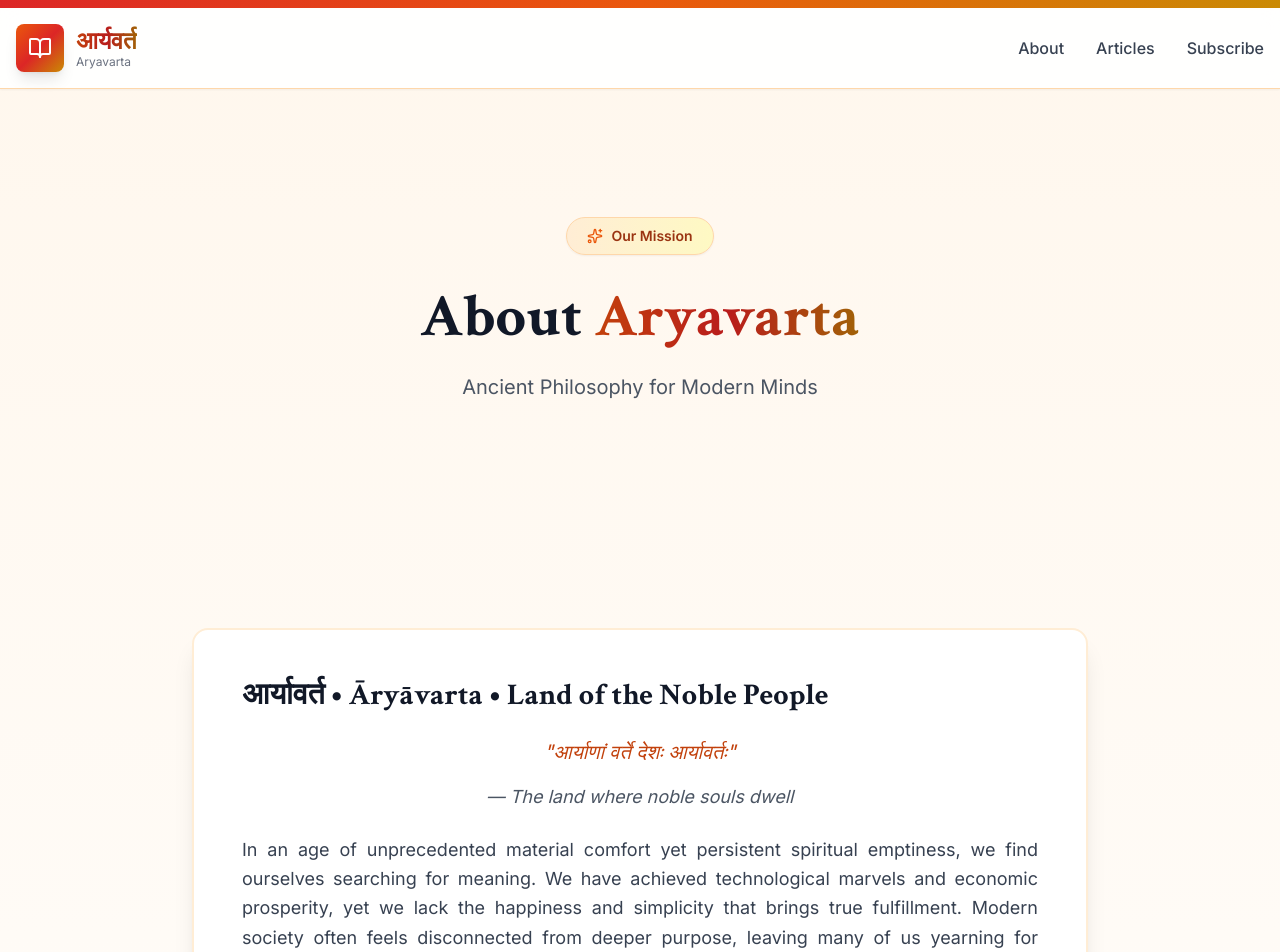
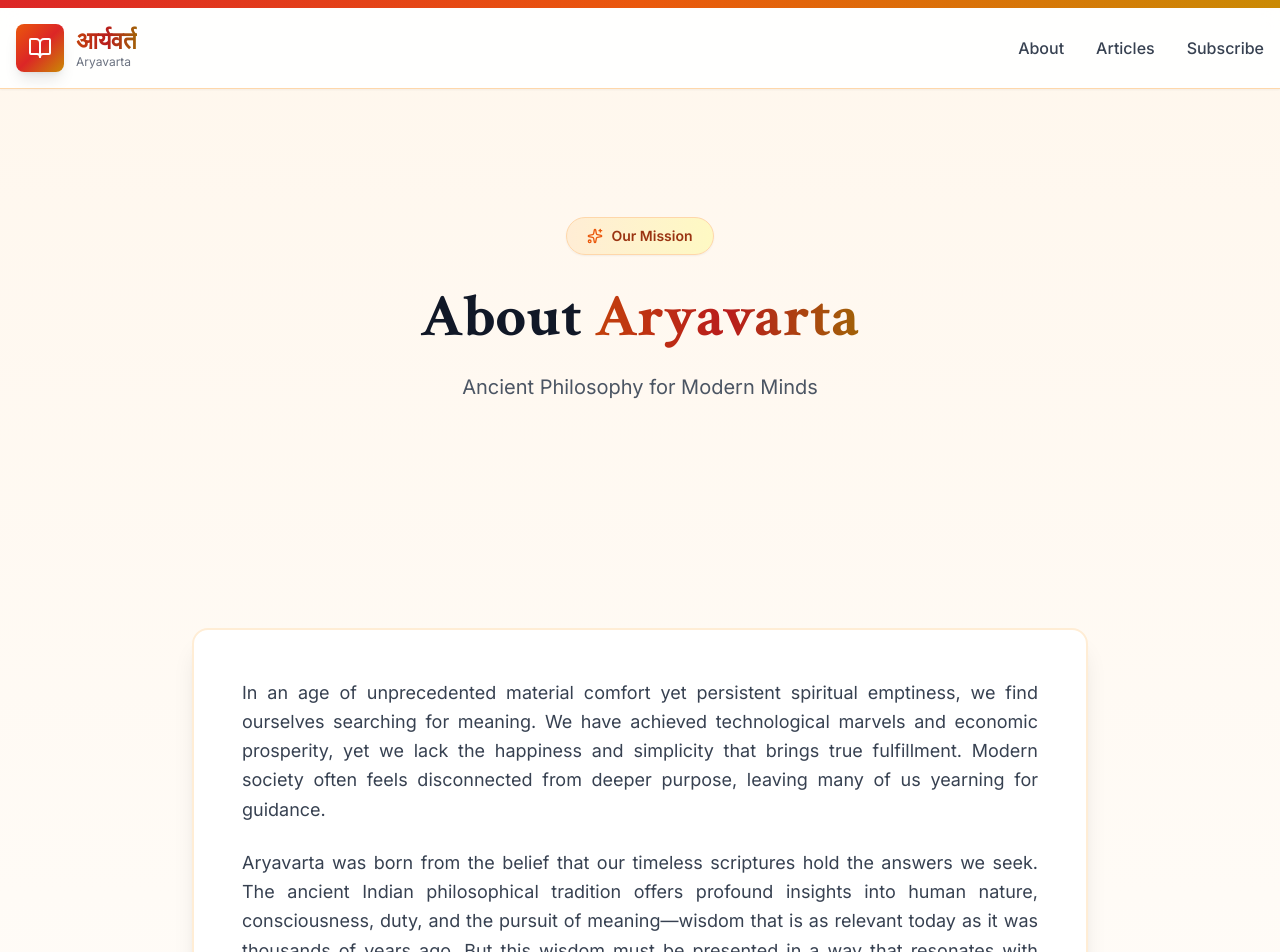
Before and after one commit to rjnigam/aryavarta, a Next.js app: page /about in a window 1280 px wide. Shown: the top 952 px of the page. Built offline with nearby package versions, Linux system fonts and the light colour scheme.

Commit message:
refactor: Remove redundant tagline from About page
- Removed duplicate 'Aryavarta • Land of the Noble People' heading
- Removed Sanskrit quote that was repetitive
- Cleaner, more focused content flow

```diff
--- a/app/about/page.tsx
+++ b/app/about/page.tsx
@@ -40,19 +40,6 @@ export default function AboutPage() {
       <section className="container mx-auto px-4 py-16">
         <div className="max-w-4xl mx-auto">
           <div className="bg-white rounded-2xl shadow-xl border-2 border-saffron-100 p-8 md:p-12">
-            <h2 className="text-3xl font-bold text-gray-900 mb-6 font-serif">
-              आर्यावर्त • Āryāvarta • Land of the Noble People
-            </h2>
-
-            <p className="text-lg text-gray-700 mb-6 leading-relaxed text-justify">
-              <span className="font-devanagari text-xl text-saffron-700 block mb-4 text-center italic">
-                "आर्याणां वर्ते देशः आर्यावर्तः"
-              </span>
-              <span className="block text-center text-gray-600 mb-6 italic">
-                — The land where noble souls dwell
-              </span>
-            </p>
-
             <p className="text-lg text-gray-700 mb-6 leading-relaxed text-justify">
               In an age of unprecedented material comfort yet persistent spiritual emptiness, we find ourselves
               searching for meaning. We have achieved technological marvels and economic prosperity, yet we lack
```
